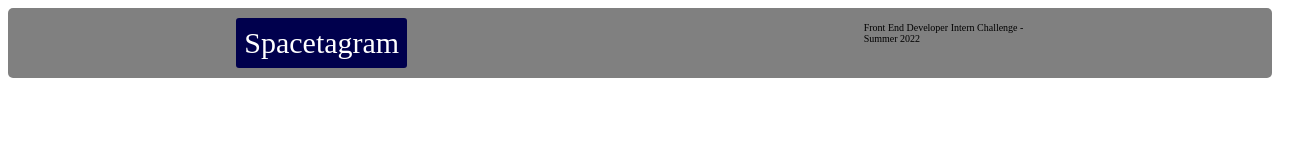
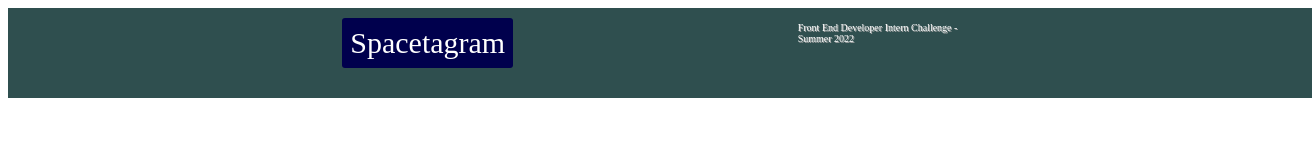
Before and after one commit to jieguann/Spacestagram-Shopify-Intern-Challenge, a plain HTML site: page index.html in a window 1280 px wide. Shown: the whole page, 1312 px wide, since content can reach past the window. Drawn offline with nearby package versions, Linux system fonts and the light colour scheme; no server answers.

Commit message:
add shadow to the top right text

```diff
--- a/index.html
+++ b/index.html
@@ -11,13 +11,15 @@
 </head>
 <body>
 
+<div style="background-color: darkslategrey;margin: 0px;width: 100%">
+    <div id="titleSpacetagram">
+        <div style="width: auto;background-color: #00004d;padding: 8px;border-radius: 3px">Spacetagram</div>
 
-<div id="titleSpacetagram">
-    <div style="width: auto;background-color: #00004d;padding: 8px;border-radius: 3px">Spacetagram</div>
-
-    <div style="color: black; font-size: 10px;width: 160px">Front End Developer Intern Challenge - Summer 2022
+        <div style="color: black; font-size: 10px;width: 160px;color: white;text-shadow: 1px 1px darkgray">Front End Developer Intern Challenge - Summer 2022
+        </div>
     </div>
 </div>
+
 
 
 <div id="container">
--- a/style.css
+++ b/style.css
@@ -18,11 +18,12 @@ div {
     display: flex;
     flex-direction: row;
     justify-content: space-around;
-    width: auto;
-    background-color: gray;
+    /*width: auto;*/
+    /*background-color: gray;*/
     border-radius: 5px;
     margin-bottom: 0px;
     padding: 10px;
+    width: 900px;
 }
 
 h2{
```
